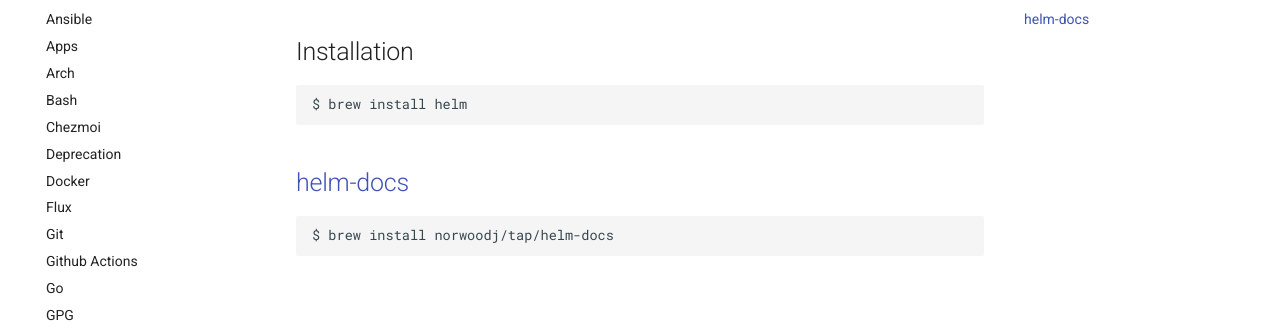
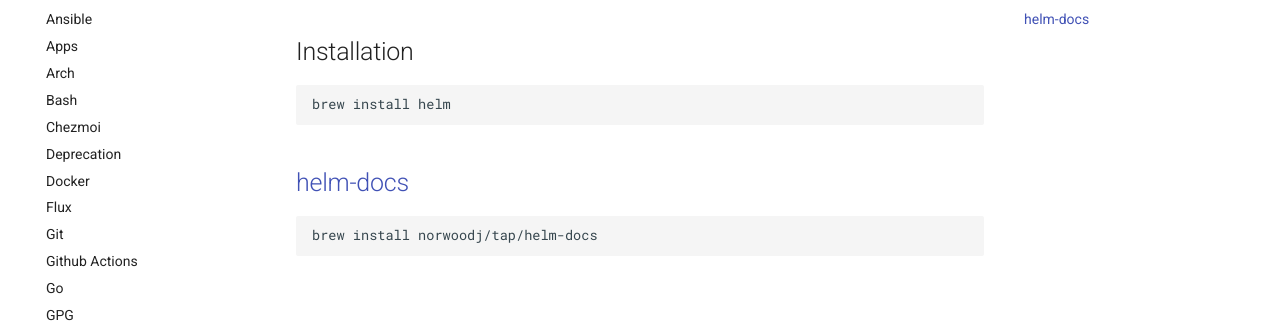
Before and after one commit to nicholaswilde/notes, an MkDocs documentation site: the page built from docs/helm.md, in a window 1280 px wide. Shown: the part 146-478 px from the top of the page. Built offline with MkDocs 1.6.1 and Material for MkDocs 9.7.7, drawn with Linux system fonts in a browser that asks for light colours; comment, search, counter and statistics services are not loaded.

Commit message:
Removed dollar sign
Signed-off-by: Nicholas Wilde <ncwilde43@gmail.com>

````diff
--- a/docs/helm.md
+++ b/docs/helm.md
@@ -3,11 +3,11 @@
 ## Installation
 
 ```shell
-$ brew install helm
+brew install helm
 ```
 
 ## [helm-docs](https://github.com/norwoodj/helm-docs#installation)
 
 ```shell
-$ brew install norwoodj/tap/helm-docs
+brew install norwoodj/tap/helm-docs
 ```
````
